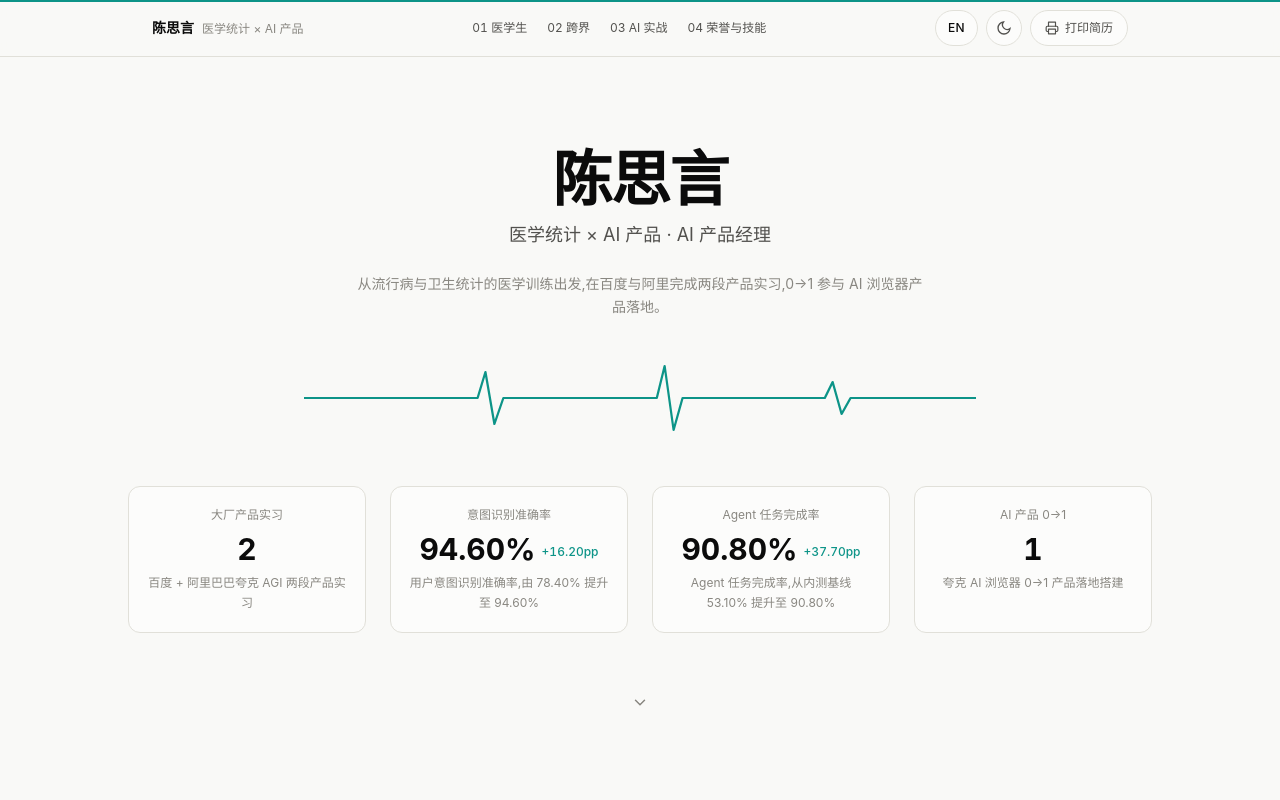
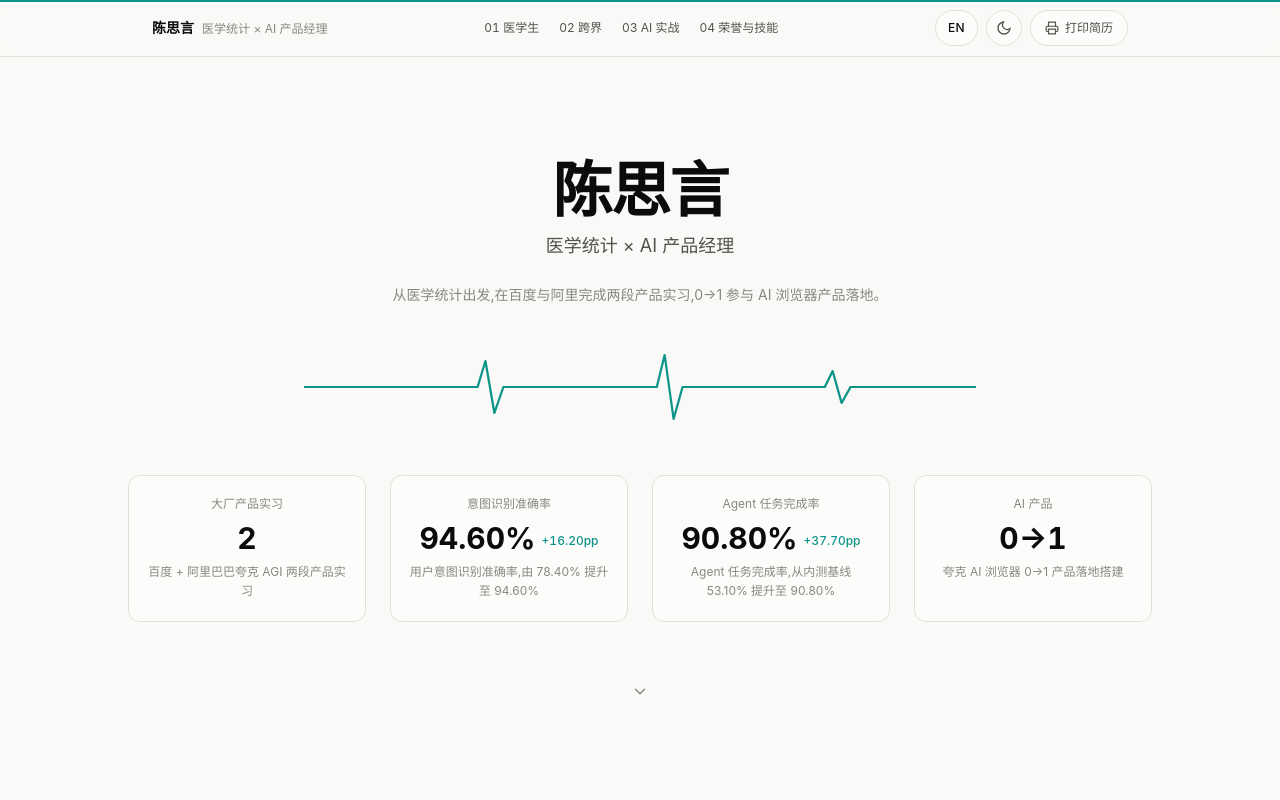
Before and after one commit to kingofinflu/resume-show, a Next.js app: page / in a window 1280 px wide. Shown: the top 800 px of the page. Built offline with nearby package versions, Linux system fonts and the light colour scheme.

Commit message:
Refine hero copy and support static Metric display text

```diff
--- a/components/story/Hero.tsx
+++ b/components/story/Hero.tsx
@@ -25,7 +25,13 @@ function KpiTile({ stat, index }: { stat: Metric; index: number }) {
     >
       <p className="text-xs text-ink-3">{t(stat.label)}</p>
       <p className="num mt-2 text-2xl font-bold md:text-3xl">
-        <CountUp value={stat.value} precision={stat.precision ?? 2} unit={stat.unit ?? "%"} onDone={() => setDone(true)} />
+        <CountUp
+          value={stat.value}
+          precision={stat.precision ?? 2}
+          unit={stat.unit ?? "%"}
+          display={stat.display ? t(stat.display) : undefined}
+          onDone={() => setDone(true)}
+        />
         {stat.baseline !== undefined && (
           <motion.span
             initial={{ opacity: 0 }}
@@ -115,7 +121,7 @@ export default function Hero() {
           transition={{ ...spring, duration: 0.8, delay: 0.1 }}
           className="mt-3 text-base text-ink-2 md:text-lg"
         >
-          {t(resume.contact.tagline)} · {t(resume.contact.title)}
+          {t(resume.contact.tagline)}
         </motion.p>
 
         <motion.p
--- a/components/viz/CountUp.tsx
+++ b/components/viz/CountUp.tsx
@@ -10,6 +10,8 @@ interface CountUpProps {
   precision?: number;
   /** 单位后缀 */
   unit?: string;
+  /** 非数字文案(如 "0→1",须为非空字符串):有值时直接静态展示,不做滚动动画 */
+  display?: string;
   className?: string;
   /** 滚动到位时回调(用于同步显示配套元素,如 delta 徽章) */
   onDone?: () => void;
@@ -25,8 +27,9 @@ interface CountUpProps {
  *   React 重渲染会把显示拽回初始值,需改用别的方案(如完全脱离 React 的节点)。
  * - 数字滚动 span 永久 aria-hidden,最终值由旁边的 sr-only 文本承载(滚动中读 0.00% 会误导)。
  * - 减少动态效果用户:不滚动,直接保持 SSR 的最终值。
+ * - display 文案(如 "0→1")是渲染期恒定字符串,直接静态展示,两个 effect 均跳过。
  */
-export default function CountUp({ value, precision = 2, unit = "", className, onDone }: CountUpProps) {
+export default function CountUp({ value, precision = 2, unit = "", display, className, onDone }: CountUpProps) {
   const ref = useRef<HTMLSpanElement>(null);
   const reduce = useReducedMotion() ?? false;
   const inView = useInView(ref, { once: true, margin: "-10% 0px" });
@@ -34,12 +37,15 @@ export default function CountUp({ value, precision = 2, unit = "", className, on
   const spring = useSpring(mv, { stiffness: 60, damping: 20 });
   // onDone 放 ref,回调身份变化不触发重订阅;触发一次后清空
   const onDoneRef = useRef(onDone);
-  onDoneRef.current = onDone;
+  // ref 写入放 effect(react-hooks/refs 规范:渲染期不写 ref)
+  useEffect(() => {
+    onDoneRef.current = onDone;
+  }, [onDone]);
 
-  const finalText = `${formatValue(value, precision)}${unit}`;
+  const finalText = display ?? `${formatValue(value, precision)}${unit}`;
 
   useEffect(() => {
-    if (!inView) return;
+    if (!inView || display) return;
     if (reduce) {
       onDoneRef.current?.();
       onDoneRef.current = undefined;
@@ -48,10 +54,10 @@ export default function CountUp({ value, precision = 2, unit = "", className, on
     // 先写 0,再从 0 滚动(SSR 文本是最终值)
     if (ref.current) ref.current.textContent = `${formatValue(0, precision)}${unit}`;
     mv.set(value);
-  }, [inView, reduce, value, mv, precision, unit]);
+  }, [inView, reduce, value, mv, precision, unit, display]);
 
   useEffect(() => {
-    if (reduce) return;
+    if (reduce || display) return;
     const epsilon = Math.max(0.01, 0.5 * 10 ** -precision);
     const unsubscribe = spring.on("change", (v) => {
       if (ref.current) ref.current.textContent = `${formatValue(v, precision)}${unit}`;
@@ -61,7 +67,7 @@ export default function CountUp({ value, precision = 2, unit = "", className, on
       }
     });
     return unsubscribe;
-  }, [spring, reduce, precision, unit, value]);
+  }, [spring, reduce, precision, unit, value, display]);
 
   return (
     <>
--- a/data/resume.ts
+++ b/data/resume.ts
@@ -33,6 +33,8 @@ export interface Metric {
   unit?: "%" | "pp" | "x" | "个" | "周" | "天" | "";
   /** 小数位,默认 2(全站数字统一两位小数);计数类字段显式填 0 */
   precision?: number;
+  /** 非数字展示文案(如 "0→1"):填了则大数字直接显示此文案、不做 CountUp 滚动;与 baseline 互斥(display 不触发 onDone,delta 徽章不会显示) */
+  display?: L;
   /** 口径说明:这个数字怎么算出来的、代表什么 —— 必填 */
   description: L;
   /** 前后对比的基线值(提升前的值)。有 baseline 时图表用对比形式展示 */
@@ -189,10 +191,11 @@ const mInternships: Metric = {
 
 const mProduct01: Metric = {
   id: "m-product-01",
-  label: { zh: "AI 产品 0→1", en: "AI Product 0→1" },
+  label: { zh: "AI 产品", en: "AI Product" },
   value: 1,
   unit: "",
   precision: 0,
+  display: { zh: "0→1", en: "0→1" },
   description: { zh: "夸克 AI 浏览器 0→1 产品落地搭建", en: "Built Quark AI browser product from 0 to 1" },
 };
 
@@ -316,12 +319,12 @@ export const resume: ResumeData = {
     title: { zh: "AI 产品经理", en: "AI Product Manager" },
     phone: "15196133770",
     email: "c841098648@163.com",
-    tagline: { zh: "医学统计 × AI 产品", en: "Medical Statistics × AI Product" },
+    tagline: { zh: "医学统计 × AI 产品经理", en: "Medical Statistics × AI Product Manager" },
   },
 
   summary: {
-    zh: "从流行病与卫生统计的医学训练出发,在百度与阿里完成两段产品实习,0→1 参与 AI 浏览器产品落地。",
-    en: "Trained in epidemiology & health statistics, then shipped products at Baidu and Alibaba — building an AI browser from 0 to 1.",
+    zh: "从医学统计出发,在百度与阿里完成两段产品实习,0→1 参与 AI 浏览器产品落地。",
+    en: "Trained in medical statistics, then shipped products at Baidu and Alibaba — building an AI browser from 0 to 1.",
   },
 
   heroStats: [mInternships, mIntentAcc, mAgentCompletion, mProduct01],
```
